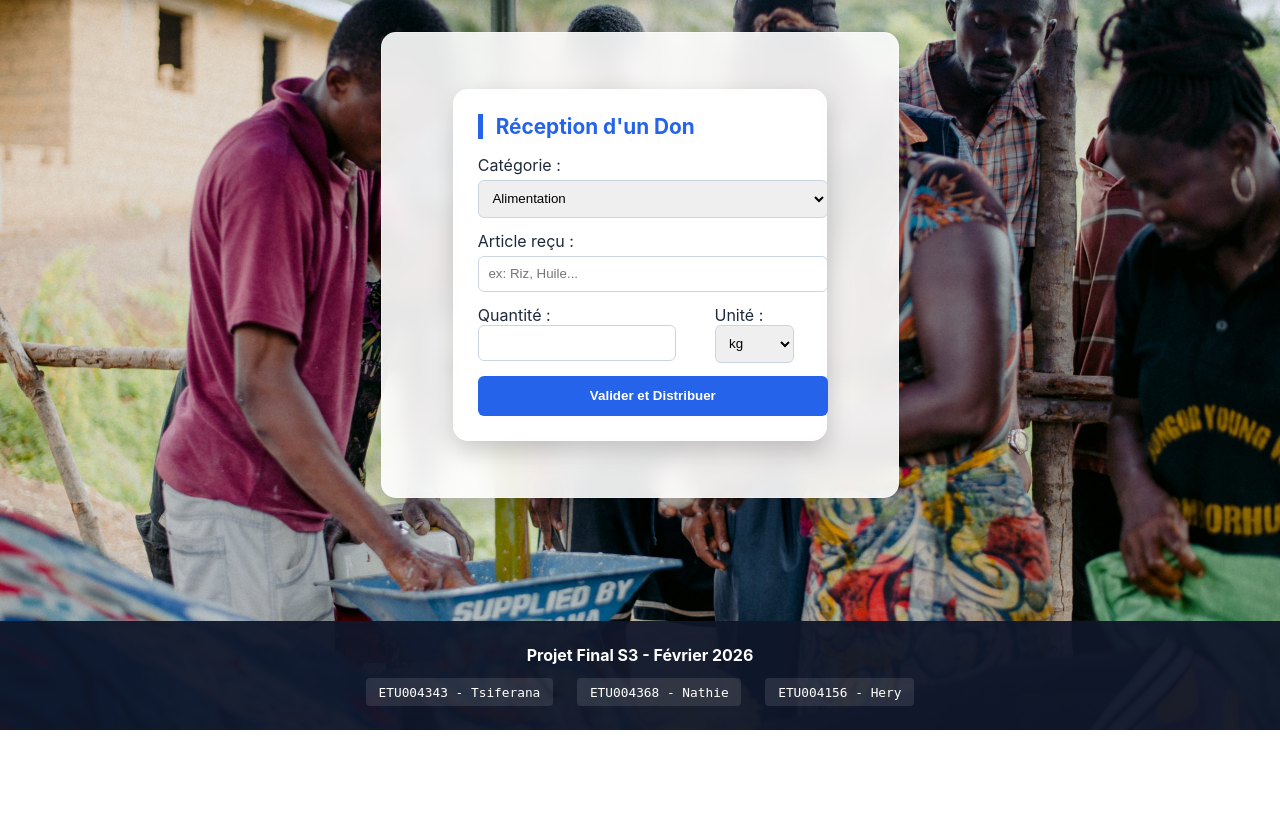
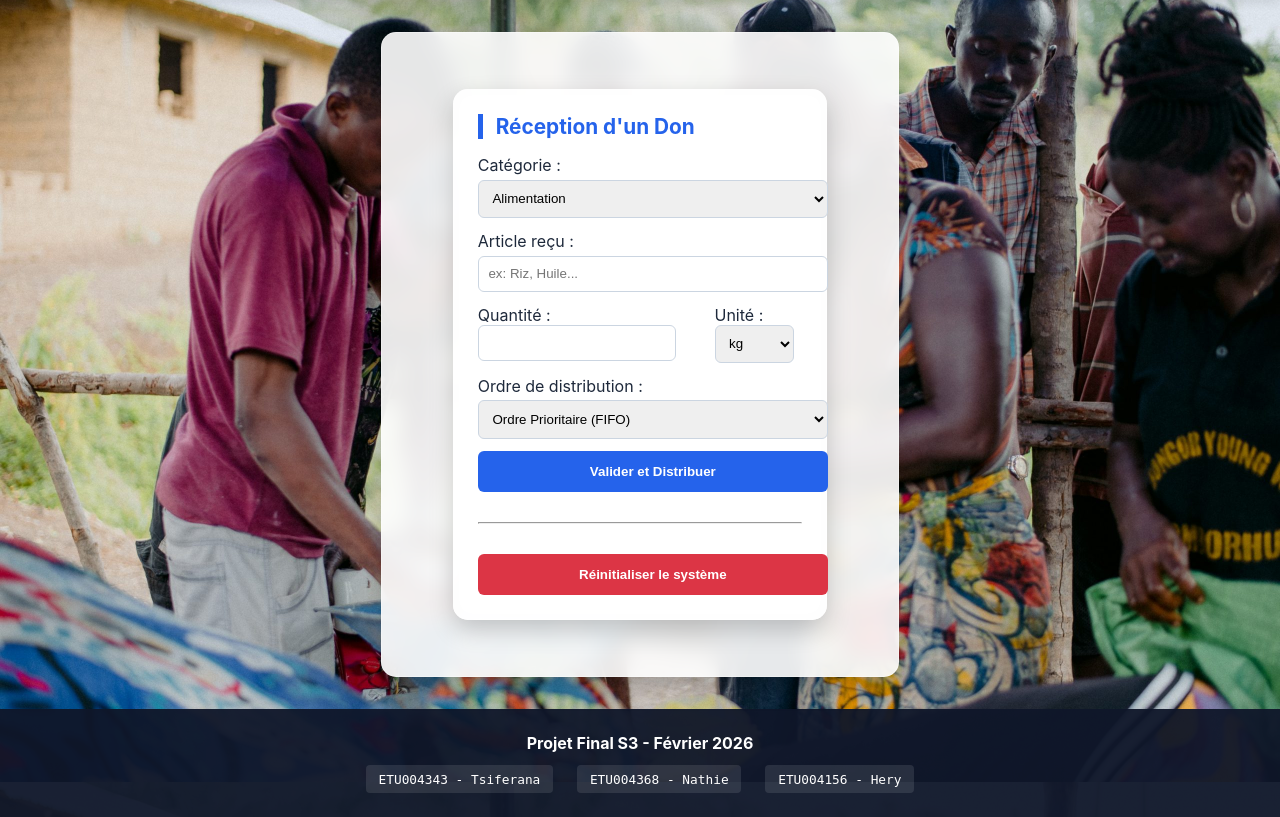
Before and after one commit to HeryNyAina454/ETU004156-ETU004368-ETU004343, a PHP site: page /views/saisie_don.php in a window 1280 px wide. Shown: the part 70-887 px from the top of the page. Before the commit the page ends 800 px from the top, so only its background shows below. Run offline with PHP 8.4, Linux system fonts and the light colour scheme; data that the repository does not hold is empty.

Commit message:
Update saisie_don.php

```diff
--- a/views/saisie_don.php
+++ b/views/saisie_don.php
@@ -37,7 +37,22 @@
             </div>
         </div>
 
+        <div class="form-group">
+            <label>Ordre de distribution :</label>
+            <select name="type_distribution" required>
+                <option value="prioritaire">Ordre Prioritaire (FIFO)</option>
+                <option value="decroissant">Ordre Décroissant (Plus petite demande)</option>
+                <option value="proportionnel">Ordre Proportionnel</option>
+            </select>
+        </div>
+
         <button type="submit">Valider et Distribuer</button>
+    </form>
+
+    <hr style="margin: 30px 0;">
+
+    <form action="index.php?action=reinitialiser" method="POST" onsubmit="return confirm('Êtes-vous sûr de vouloir tout réinitialiser ?');">
+        <button type="submit" style="background-color: #dc3545;">Réinitialiser le système</button>
     </form>
 </main>
 
```
